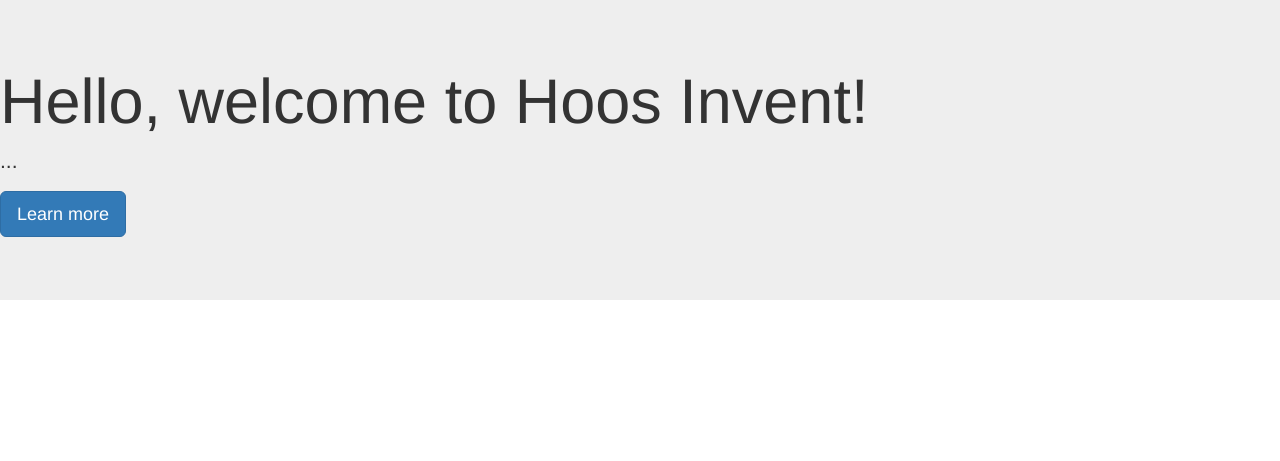
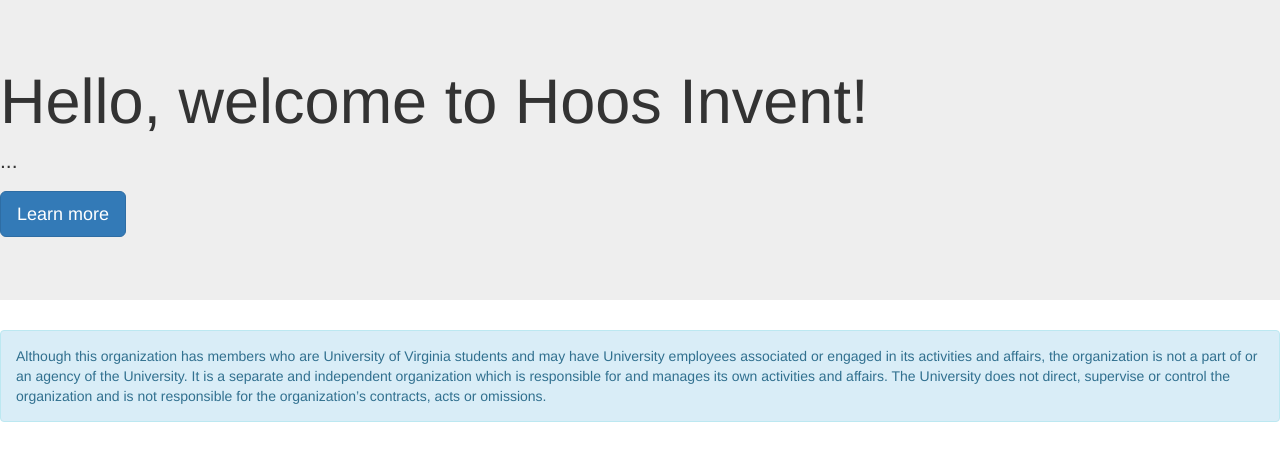
Before and after one commit to hoosinvent/club_site, a Django app: page / in a window 1280 px wide. Shown: the part 72-533 px from the top of the page. Run offline with Django 3.2, Linux system fonts and the light colour scheme; some libraries are stand-ins or nearby versions.

Commit message:
Added CIO Notice

```diff
--- a/club/templates/index.html
+++ b/club/templates/index.html
@@ -10,4 +10,7 @@
       <p>...</p>
       <p><a class="btn btn-primary btn-lg" href="#" role="button">Learn more</a></p>
    </div>
+   <div class="alert alert-info">
+    Although this organization has members who are University of Virginia students and may have University employees associated or engaged in its activities and affairs, the organization is not a part of or an agency of the University.  It is a separate and independent organization which is responsible for and manages its own activities and affairs.  The University does not direct, supervise or control the organization and is not responsible for the organization’s contracts, acts or omissions.
+   </div>
 {% endblock %}}
```
